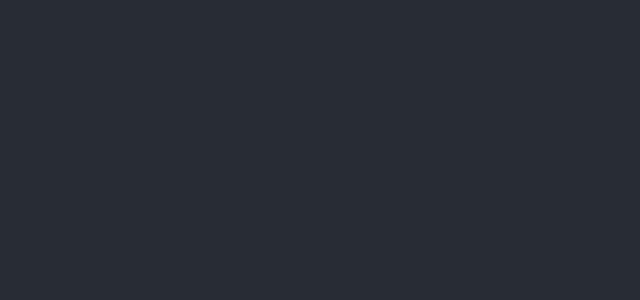
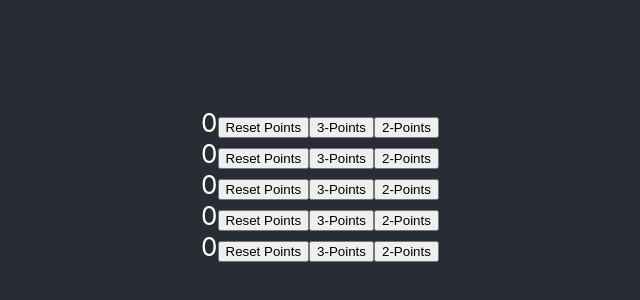
Before and after one commit to jsa23/nodbProject, a React (Create React App) app: page / in a window 1280 px wide. Shown: the part 216-516 px from the top of the page, without its empty margins (320-960 px from the left). Built offline with nearby package versions, Linux system fonts and the light colour scheme.

Commit message:
second commit

```diff
--- a/src/App.js
+++ b/src/App.js
@@ -1,4 +1,5 @@
 import React, { Component } from "react";
+import Buttons from './Components/buttons/Buttons'
 import './App.css';
 
 class App extends Component {
@@ -21,10 +22,16 @@ class App extends Component {
 
 
 
+
   render (){
   return (
     <div className="App">
       <header className="App-header">
+        <Buttons />
+        <Buttons />
+        <Buttons />
+        <Buttons />
+        <Buttons />
 
       </header>
     </div>
--- /dev/null
+++ b/src/Components/buttons/Buttons.js
@@ -0,0 +1,36 @@
+import React, { Component } from 'react';
+
+
+class Button extends Component {
+    constructor(props) {
+        super(props)
+
+        this.state = {
+            player: { points: 0}
+        }
+    }
+
+    handlePoints(changeInPoints){
+        const { player } = this.state;
+        if (changeInPoints === 'clear') {
+            this.setState({ player: { ...player, points: 0 }})
+        } else if (changeInPoints === 'three') {
+            this.setState({ player: { ...player, points: player.points + 3}})
+        } else if (changeInPoints === 'two') {
+            this.setState({ player: { ...player, points: player.points + 2}})
+        }
+    }
+
+
+
+    render() {
+        return(
+            <div>{this.state.player.points}
+            <button onClick ={ () => this.handlePoints('clear')}> Reset Points </button>
+            <button onClick ={ () => this.handlePoints('three')}> 3-Points </button>
+            <button onClick ={ () => this.handlePoints('two')}> 2-Points </button>
+            </div>
+    )}
+}
+
+export default Button
```
